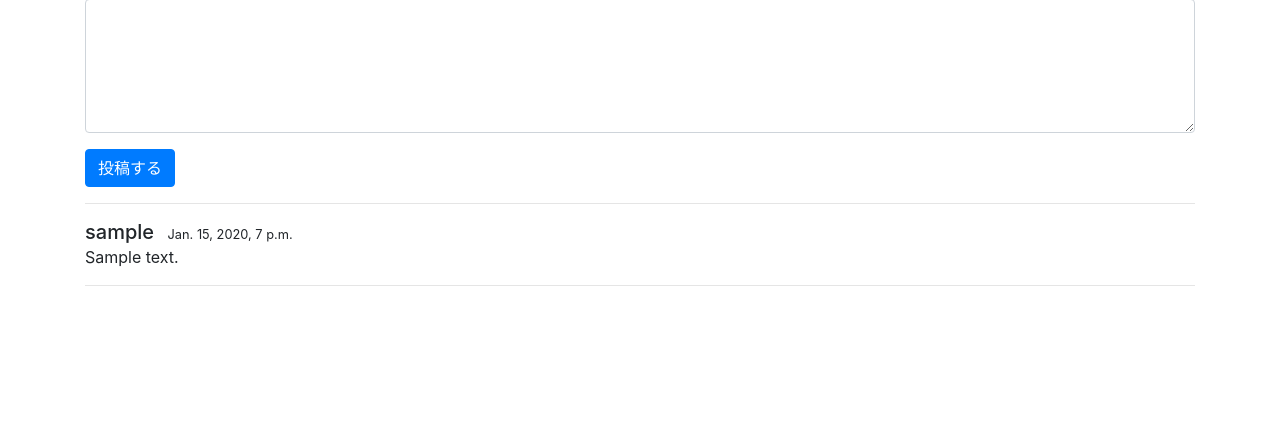
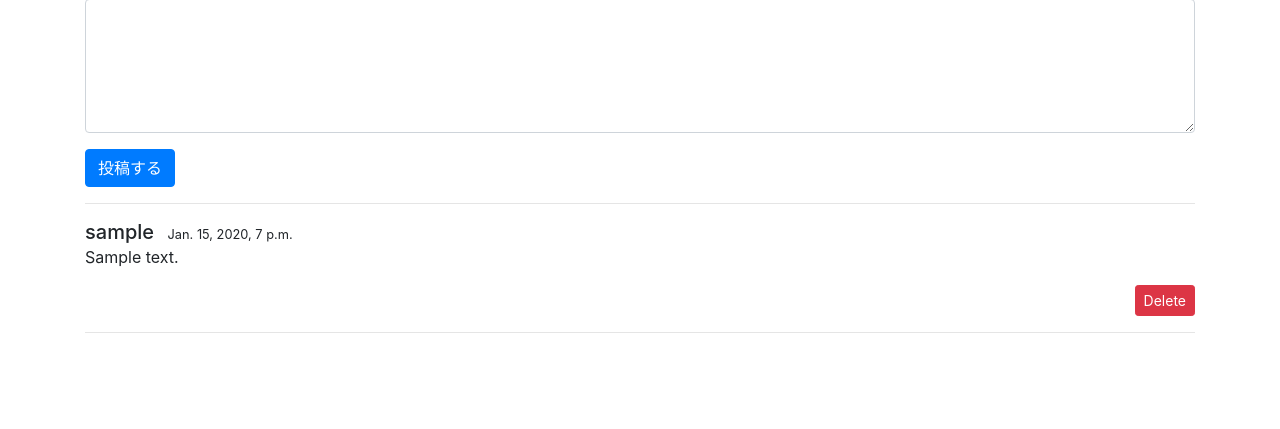
Before and after one commit to ierika/djangogirls, a Django app: template blog/templates/blog/post_detail.html in a window 1280 px wide. Shown: the part 445-874 px from the top of the page. Before the commit the page ends 731 px from the top, so only its background shows below. Run offline with Django 3.2, Linux system fonts and the light colour scheme; the template is opened without the code that fills it: values that come from a table or form of the project are taken from there, others are empty; tables that the repository leaves empty hold one stand-in row (values such as "Sample post"); some libraries are stand-ins or nearby versions.

Commit message:
add comment deletion

```diff
--- a/blog/models.py
+++ b/blog/models.py
@@ -26,7 +26,6 @@ class Post(models.Model):
     def get_absolute_url(self):
         return reverse('post_detail', kwargs={
             'pk': self.pk,
-            'slug': self.title,
         })
 
 
--- a/blog/templates/blog/post_detail.html
+++ b/blog/templates/blog/post_detail.html
@@ -34,6 +34,14 @@
     {% for comment in comment_list %}
         <h5 class="d-inline">{{ comment.author }}</h5>&nbsp;&nbsp;&nbsp;<span class="small">{{ comment.created_date }}</span>
         <p>{{ comment.text }}</p>
+
+
+            <div class="text-right">
+                <form action="{% url 'comment_delete' post.pk comment.pk %}" method="POST">
+                    {% csrf_token %}
+                    <button type="submit" class="btn btn-sm btn-danger">Delete</button>
+                </form>
+            </div>
         <hr>
     {% endfor %}
 
--- a/blog/urls.py
+++ b/blog/urls.py
@@ -4,5 +4,8 @@ from . import views
 
 urlpatterns = [
     path('', views.post_list, name='post_list'),
-    path('<int:pk>/<str:slug>/', views.post_detail, name='post_detail'),
+    path('<int:pk>/', views.post_detail, name='post_detail'),
+    path('<int:pk>/comment-delete/<int:comment_pk>/',
+         views.comment_delete,
+         name='comment_delete'),
 ]
```
Also changed, not shown: blog/views.py (+7 -10 lines).
